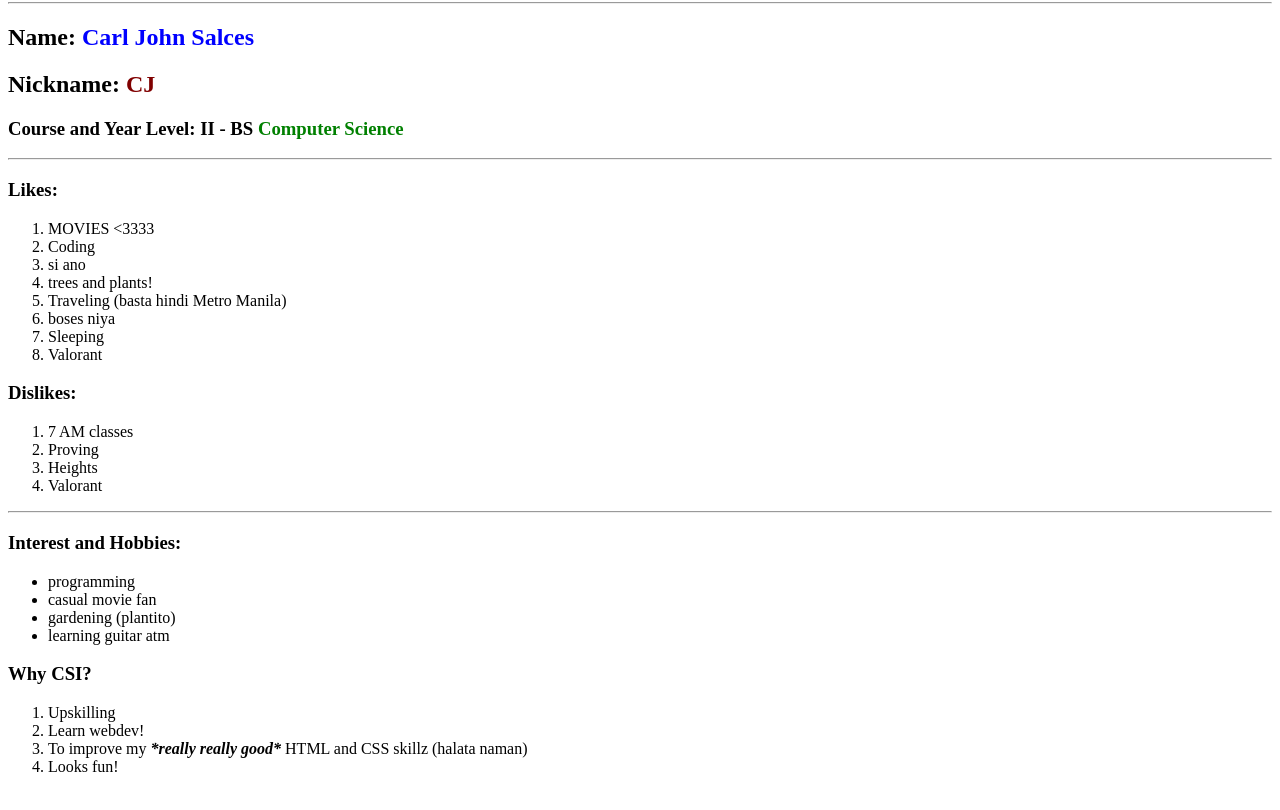
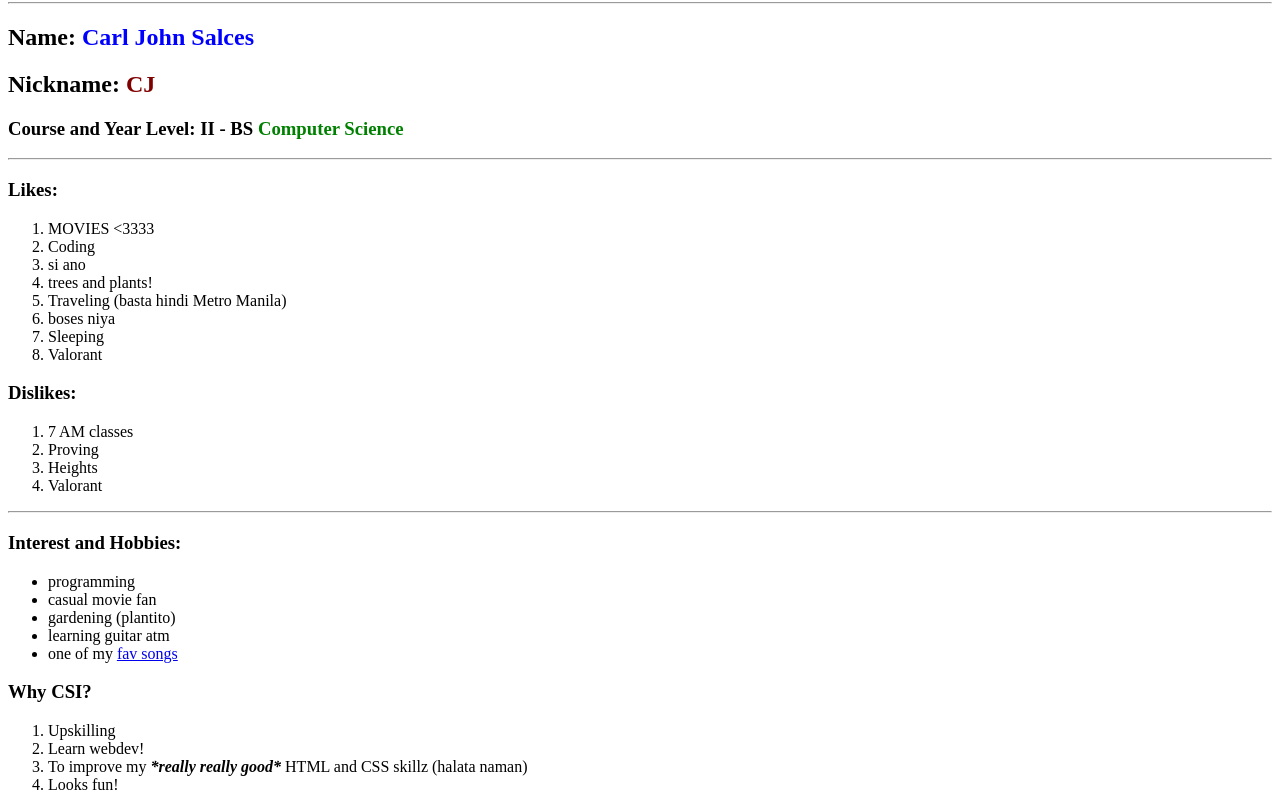
Before and after one commit to rue22/rue22.github.io, a plain HTML site: page index.html in a window 1280 px wide. Shown: the part 78-888 px from the top of the page. Drawn offline with Linux system fonts and the light colour scheme.

Commit message:
feat: add favorite song

```diff
--- a/index.html
+++ b/index.html
@@ -42,6 +42,7 @@
             <li>casual movie fan</li>
             <li>gardening (plantito)</li>
             <li>learning guitar atm</li>
+            <li>one of my <a href="https://youtu.be/xvFZjo5PgG0?si=gJv2YGVMeOR74iNT">fav songs</a>
         </ul>
 
         <h3>Why CSI?</h3>
```
